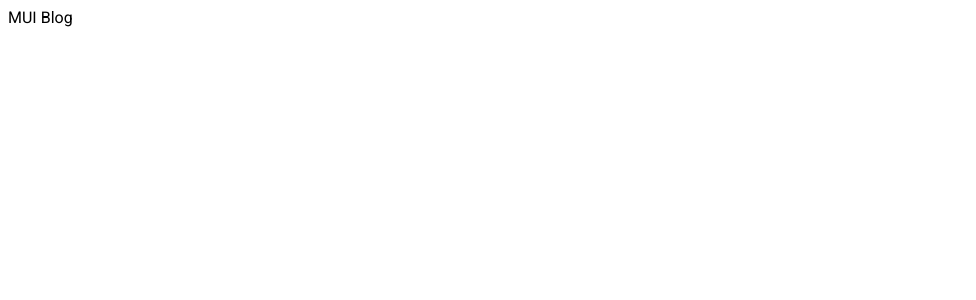
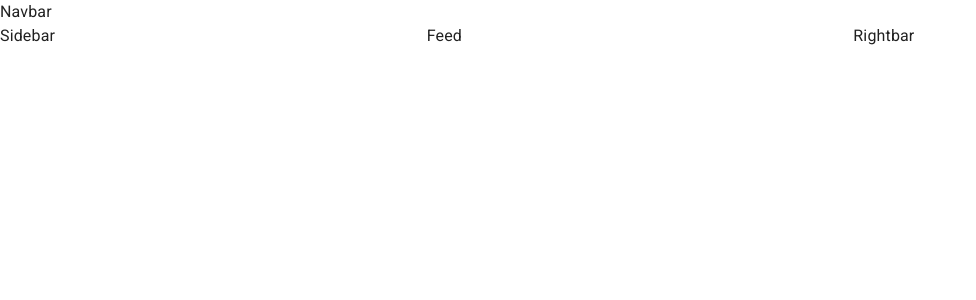
Before and after one commit to naufalzs/mui-blog, a React (Vite) app: page / in a window 1280 px wide. Shown: the top 300 px of the page, without its empty margins (0-976 px from the left). Built offline with nearby package versions, Linux system fonts and the light colour scheme.

Commit message:
feat: setup main layout

```diff
--- a/src/App.jsx
+++ b/src/App.jsx
@@ -1,9 +1,26 @@
-import { Box } from "@mui/material";
+import { CssBaseline, Grid } from "@mui/material";
+import Navbar from "./components/Navbar";
+import Sidebar from "./components/Sidebar";
+import Feed from "./components/Feed";
+import Rightbar from "./components/Rightbar";
 
 function App() {
   return (
     <>
-      <Box>MUI Blog</Box>
+      <CssBaseline>
+        <Navbar />
+        <Grid container>
+          <Grid item xs>
+            <Sidebar />
+          </Grid>
+          <Grid item xs>
+            <Feed />
+          </Grid>
+          <Grid item xs>
+            <Rightbar />
+          </Grid>
+        </Grid>
+      </CssBaseline>
     </>
   );
 }
--- /dev/null
+++ b/src/components/Feed.jsx
@@ -0,0 +1,5 @@
+export default function Feed() {
+  return (
+    <div>Feed</div>
+  )
+}
--- /dev/null
+++ b/src/components/Navbar.jsx
@@ -0,0 +1,5 @@
+export default function Navbar() {
+  return (
+    <div>Navbar</div>
+  )
+}
--- /dev/null
+++ b/src/components/Rightbar.jsx
@@ -0,0 +1,5 @@
+export default function Rightbar() {
+  return (
+    <div>Rightbar</div>
+  )
+}
--- /dev/null
+++ b/src/components/Sidebar.jsx
@@ -0,0 +1,5 @@
+export default function Sidebar() {
+  return (
+    <div>Sidebar</div>
+  )
+}
```
